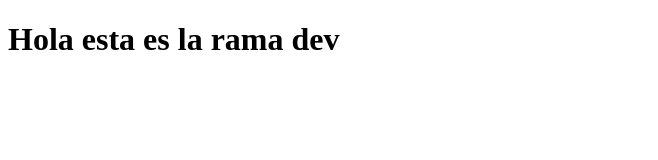
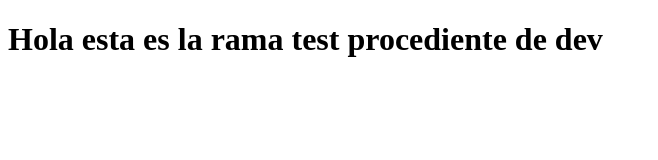
Before and after one commit to karim1311/practica8, a plain HTML site: page index.html in a window 1280 px wide. Shown: the whole page, without its empty margins (0-658 px from the left). Drawn offline with Linux system fonts and the light colour scheme.

Commit message:
este es la rama test, primer commit, con index y readme

```diff
--- a/index.html
+++ b/index.html
@@ -6,6 +6,6 @@
     <title>Document</title>
 </head>
 <body>
-    <h1>Hola esta es la rama dev</h1>
+    <h1>Hola esta es la rama test procediente de dev</h1>
 </body>
 </html>
```
Also changed, not shown: 1 other file.
